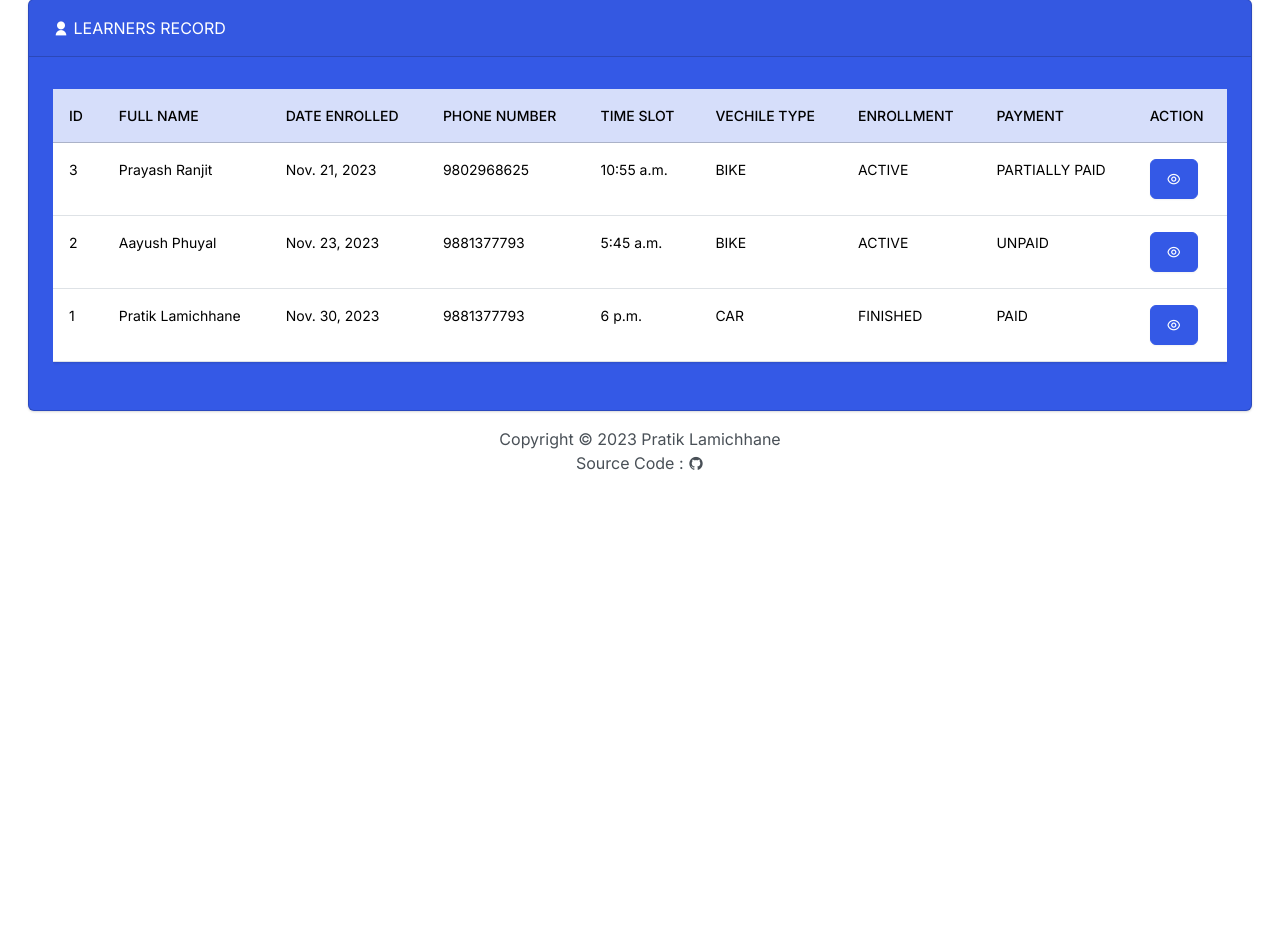
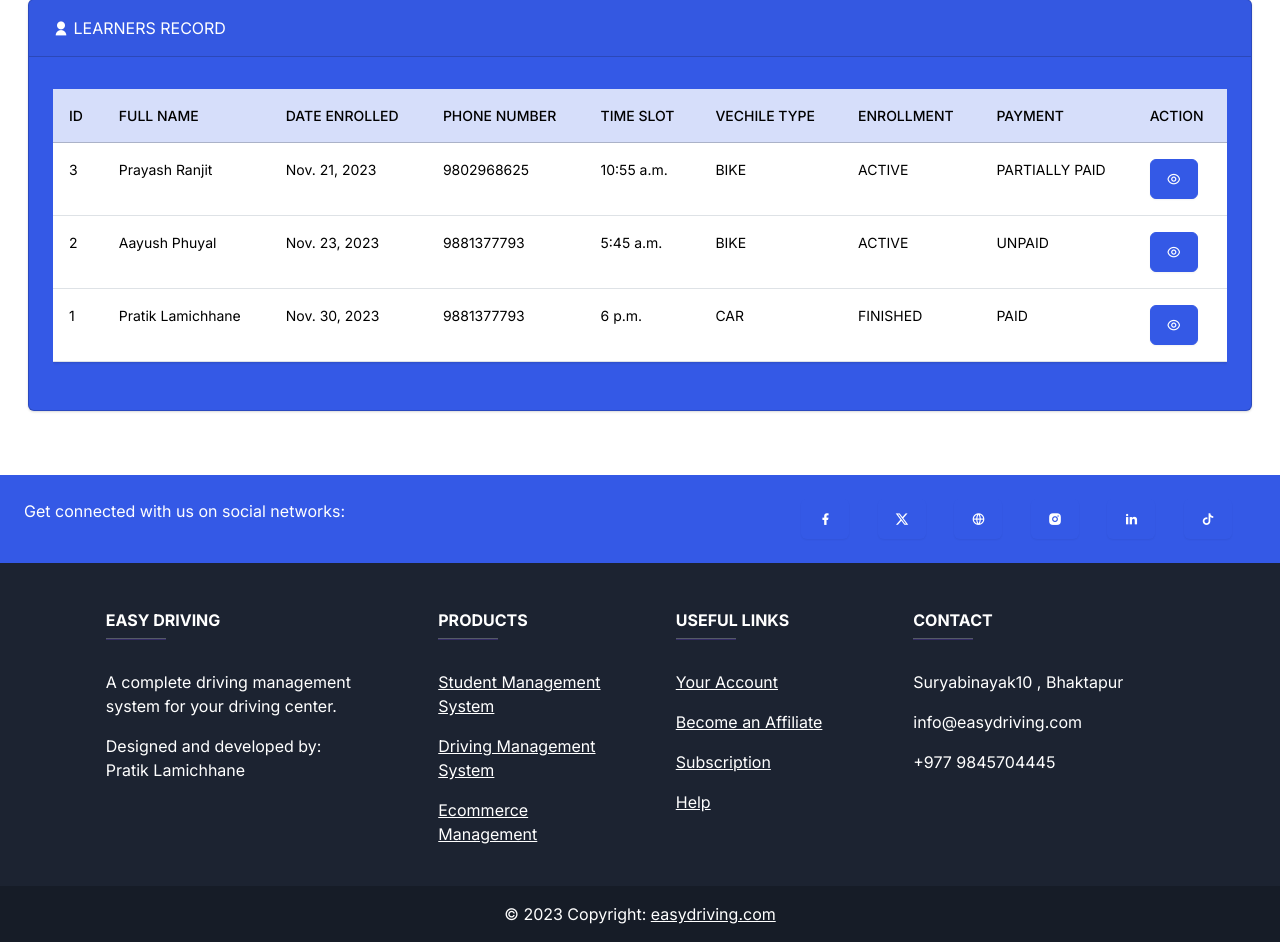
Before and after one commit to pratiklamichhane/Driving-school-management-system, a Django app: page / in a window 1280 px wide. Shown: the part 638-1580 px from the top of the page. Before the commit the page ends 1108 px from the top, so only its background shows below. Run offline with Django 4.2, Linux system fonts and the light colour scheme; data comes from the database, SQL or seed files in the repository; some libraries are stand-ins or nearby versions.

Commit message:
added footer

```diff
--- a/base_project/management/templates/management/base.html
+++ b/base_project/management/templates/management/base.html
@@ -44,14 +44,133 @@
         </div>
       </nav>
       {% block body %}{% endblock body %}
-      <footer class="mt-auto mb-4">
-        <div class="text-center">
-            <span>
-                Copyright &copy; <script>document.write(new Date().getFullYear())</script> Pratik Lamichhane
-            </span>
-            <br>
-            Source Code : <i class="ri-github-fill"></i>
-        </div>
+        <footer
+                class="text-center text-lg-start text-white mt-5"
+                style="background-color: #1c2331"
+                >          <section
+                   class="d-flex justify-content-between p-4"
+                   style="background-color: #3459E6"
+                   >
+            <div class="me-5">
+              <span>Get connected with us on social networks:</span>
+            </div>
+            <!-- Left -->
+
+            <!-- Right -->
+            <div>
+              <a href="" class="text-white me-4 btn">
+                <i class="ri-facebook-fill"></i>
+              </a>
+              <a href="" class="text-white me-4 btn">
+                <i class="ri-twitter-x-fill"></i>
+              </a>
+              <a href="" class="text-white me-4 btn">
+                <i class="ri-global-line"></i>
+              </a>
+              <a href="" class="text-white me-4 btn">
+                <i class="ri-instagram-fill"></i>
+              </a>
+              <a href="" class="text-white me-4 btn">
+                <i class="ri-linkedin-fill"></i>
+              </a>
+              <a href="" class="text-white me-4 btn">
+                <i class="ri-tiktok-fill"></i>
+              </a>
+            </div>
+            <!-- Right -->
+          </section>
+          <!-- Section: Social media -->
+
+          <!-- Section: Links  -->
+          <section class="">
+            <div class="container text-center text-md-start mt-5">
+              <!-- Grid row -->
+              <div class="row mt-3">
+                <!-- Grid column -->
+                <div class="col-md-3 col-lg-4 col-xl-3 mx-auto mb-4">
+                  <!-- Content -->
+                  <h6 class="text-uppercase fw-bold">Easy Driving</h6>
+                  <hr
+                      class="mb-4 mt-0 d-inline-block mx-auto"
+                      style="width: 60px; background-color: #7c4dff; height: 2px"
+                      />
+                  <p>
+                    A complete driving management system for your driving center.
+                  </p>
+                  <p>
+                    Designed and developed by: <br>
+                    Pratik Lamichhane
+                  </p>
+                </div>
+                <!-- Grid column -->
+
+                <!-- Grid column -->
+                <div class="col-md-2 col-lg-2 col-xl-2 mx-auto mb-4">
+                  <!-- Links -->
+                  <h6 class="text-uppercase fw-bold">Products</h6>
+                  <hr
+                      class="mb-4 mt-0 d-inline-block mx-auto"
+                      style="width: 60px; background-color: #7c4dff; height: 2px"
+                      />
+                  <p>
+                    <a href="#!" class="text-white">Student Management System</a>
+                  </p>
+                  <p>
+                    <a href="#!" class="text-white">Driving Management System</a>
+                  </p>
+                  <p>
+                    <a href="#!" class="text-white">Ecommerce Management</a>
+                  </p>
+                </div>
+                <div class="col-md-3 col-lg-2 col-xl-2 mx-auto mb-4">
+                  <h6 class="text-uppercase fw-bold">Useful links</h6>
+                  <hr
+                      class="mb-4 mt-0 d-inline-block mx-auto"
+                      style="width: 60px; background-color: #7c4dff; height: 2px"
+                      />
+                  <p>
+                    <a href="#!" class="text-white">Your Account</a>
+                  </p>
+                  <p>
+                    <a href="#!" class="text-white">Become an Affiliate</a>
+                  </p>
+                  <p>
+                    <a href="#!" class="text-white">Subscription</a>
+                  </p>
+                  <p>
+                    <a href="#!" class="text-white">Help</a>
+                  </p>
+                </div>
+                <!-- Grid column -->
+
+                <!-- Grid column -->
+                <div class="col-md-4 col-lg-3 col-xl-3 mx-auto mb-md-0 mb-4">
+                  <!-- Links -->
+                  <h6 class="text-uppercase fw-bold">Contact</h6>
+                  <hr
+                      class="mb-4 mt-0 d-inline-block mx-auto"
+                      style="width: 60px; background-color: #7c4dff; height: 2px"
+                      />
+                  <p><i class="fas fa-home mr-3"></i> Suryabinayak10 , Bhaktapur</p>
+                  <p><i class="fas fa-envelope mr-3"></i> info@easydriving.com</p>
+                  <p><i class="fas fa-phone mr-3"></i> +977 9845704445</p>
+                </div>
+              </div>
+            </div>
+          </section>
+                <div
+               class="text-center p-3"
+               style="background-color: rgba(0, 0, 0, 0.2)"
+               >
+            © 2023 Copyright:
+            <a class="text-white" href="https://mdbootstrap.com/"
+               >easydriving.com</a
+              >
+          </div>
+          <!-- Copyright -->
+        </footer>
+        <!-- Footer -->
+
         <script src="https://cdn.jsdelivr.net/npm/@popperjs/core@2.11.8/dist/umd/popper.min.js" integrity="sha384-I7E8VVD/ismYTF4hNIPjVp/Zjvgyol6VFvRkX/vR+Vc4jQkC+hVqc2pM8ODewa9r" crossorigin="anonymous"></script>
         <script src="https://cdn.jsdelivr.net/npm/bootstrap@5.3.2/dist/js/bootstrap.min.js" integrity="sha384-BBtl+eGJRgqQAUMxJ7pMwbEyER4l1g+O15P+16Ep7Q9Q+zqX6gSbd85u4mG4QzX+" crossorigin="anonymous"></script>
 
--- a/base_project/management/views.py
+++ b/base_project/management/views.py
@@ -1,4 +1,6 @@
+from django.http import HttpResponseRedirect
 from django.shortcuts import render
+from django.urls import reverse
 from .models import Student
 # Create your views here.
 def index(request):
@@ -8,3 +10,6 @@ def index(request):
         'active_students_count' : Student.objects.filter(enrollment_status='ACTIVE').count(),
         'unpaid_invoices' : Student.objects.filter(payment_status='UNPAID').count(),
     })
+
+def view_student(request , id):
+    return
```
